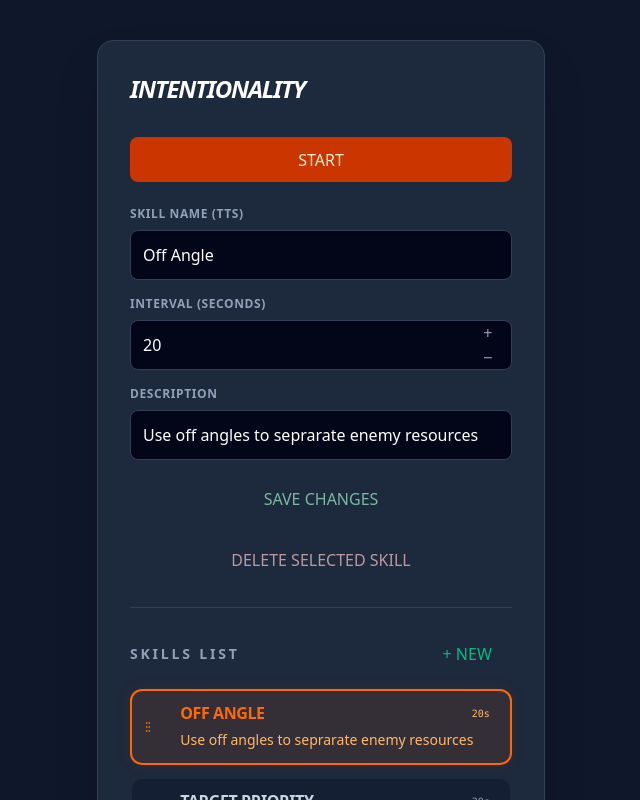
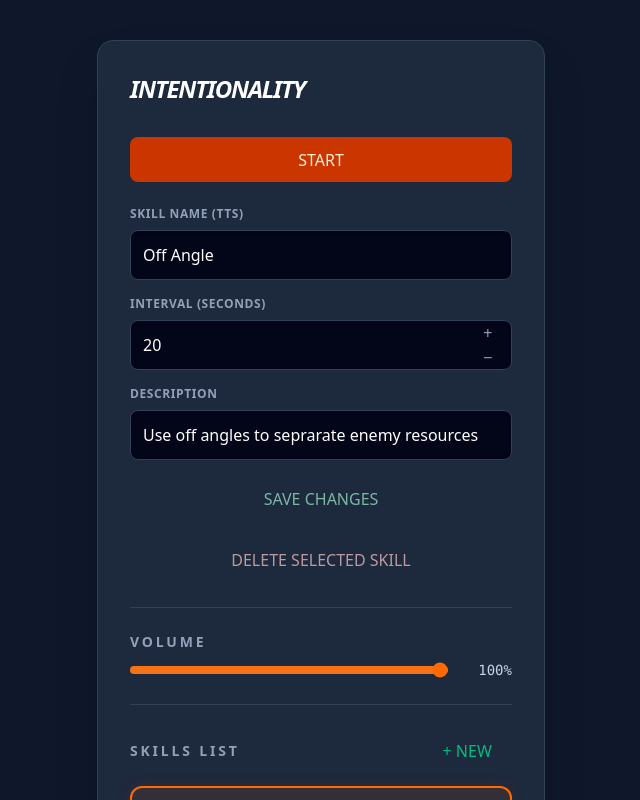
Before and after one commit to hollisma/OW-Intentionality-Timer, a React (Vite) app: page / in a window 1280 px wide. Shown: the top 800 px of the page, without its empty margins (319-959 px from the left). Built offline with nearby package versions, Linux system fonts and the light colour scheme.

Commit message:
add volume slider

```diff
--- a/src/App.tsx
+++ b/src/App.tsx
@@ -1,9 +1,11 @@
+import { useState, useEffect } from 'react';
 import { useSkills } from './hooks/useSkills';
 import { useTimer } from './hooks/useTimer';
 import { SkillList } from './components/SkillList';
 import { SkillEditor } from './components/SkillEditor';
 import { type Skill } from './types/Skill';
 import { LocalStorageSkillStorage } from './storage/LocalStorageSkillStorage';
+import { LocalStorageSettingsStorage } from './storage/LocalStorageSettingsStorage';
 
 const INITIAL_SKILLS: Skill[] = [
 	{
@@ -30,12 +32,20 @@ const INITIAL_SKILLS: Skill[] = [
 ]
 
 const storage = new LocalStorageSkillStorage();
+const settingsStorage = new LocalStorageSettingsStorage();
 
 function App() {
+  const [volume, setVolume] = useState<number>(1);
+
+  useEffect(() => {
+    settingsStorage.getVolume().then(setVolume);
+  }, []);
+
   const { skills, activeSkill, setActiveSkill, addSkill, saveSkill, deleteSkill, resetSkills, reorderSkill } = useSkills(storage, INITIAL_SKILLS);
   const { isActive, timeLeft, toggleTimer } = useTimer({
     skill: activeSkill.tts,
     intervalTime: activeSkill.interval,
+    volume: volume,
   });
 
   return (
@@ -46,7 +56,7 @@ function App() {
         </header>
 
         <main className='space-y-6'>
-          {/* 1. Timer Display Section */}
+          {/* Timer Display Section */}
           <section>
             {isActive && (
                <div className="text-center py-8 bg-slate-900/50 rounded-xl mb-4">
@@ -62,7 +72,7 @@ function App() {
             </button>
           </section>
 
-          {/* 2. Editor Section */}
+          {/* Editor Section */}
           <SkillEditor
             skill={activeSkill}
             isActive={isActive}
@@ -74,7 +84,37 @@ function App() {
 
           <hr className="border-slate-700" />
 
-          {/* 3. Navigation Section */}
+          {/* Volume Slider */}
+          <div className="space-y-2">
+            <label className="text-slate-400 font-bold uppercase text-sm tracking-[0.2em] block">
+              Volume
+            </label>
+            <div className="flex items-center gap-4">
+              <input
+                type="range"
+                min="0"
+                max="1"
+                step="0.01"
+                value={volume}
+                onChange={(e) => {
+                  const newVolume = parseFloat(e.target.value);
+                  setVolume(newVolume);
+                  settingsStorage.setVolume(newVolume);
+                }}
+                className="flex-1 h-2 bg-slate-700 rounded-lg appearance-none cursor-pointer accent-orange-500"
+                style={{
+                  background: `linear-gradient(to right, rgb(249 115 22) 0%, rgb(249 115 22) ${volume * 100}%, rgb(51 65 85) ${volume * 100}%, rgb(51 65 85) 100%)`
+                }}
+              />
+              <span className="text-slate-300 font-mono text-sm w-12 text-right">
+                {Math.round(volume * 100)}%
+              </span>
+            </div>
+          </div>
+
+          <hr className="border-slate-700" />
+
+          {/* Navigation Section */}
           <SkillList
             skills={skills}
             activeId={activeSkill.id}
--- a/src/hooks/useTimer.ts
+++ b/src/hooks/useTimer.ts
@@ -3,9 +3,10 @@ import { useState, useEffect, useRef } from 'react';
 interface TimerProps {
   skill: string;
   intervalTime: number;
+  volume?: number;
 }
 
-export const useTimer = ({ skill, intervalTime }: TimerProps) => {
+export const useTimer = ({ skill, intervalTime, volume = 1 }: TimerProps) => {
   const [isActive, setIsActive] = useState(false);
   const [timeLeft, setTimeLeft] = useState(intervalTime);
   const timerRef = useRef<number | null>(null);
@@ -14,6 +15,7 @@ export const useTimer = ({ skill, intervalTime }: TimerProps) => {
     if (window.speechSynthesis.speaking) window.speechSynthesis.cancel();
     const utterance = new SpeechSynthesisUtterance(text);
     utterance.rate = 0.9;
+    utterance.volume = volume;
     window.speechSynthesis.speak(utterance);
   };
 
@@ -23,14 +25,14 @@ export const useTimer = ({ skill, intervalTime }: TimerProps) => {
         setTimeLeft((prev) => prev - 1);
       }, 1000);
     } else if (timeLeft === 0) {
-      speak(`Reminder: ${skill}`);
+      speak(`${skill}`);
       setTimeLeft(intervalTime);
     }
 
     return () => {
       if (timerRef.current) clearInterval(timerRef.current);
     };
-  }, [isActive, timeLeft, skill, intervalTime]);
+  }, [isActive, timeLeft, skill, intervalTime, volume]);
 
   const toggleTimer = () => {
     if (!isActive) {
--- /dev/null
+++ b/src/storage/LocalStorageSettingsStorage.ts
@@ -0,0 +1,24 @@
+import { type SettingsStorage } from './SettingsStorage';
+
+const VOLUME_STORAGE_KEY = 'ow-intentionality-volume';
+
+export class LocalStorageSettingsStorage implements SettingsStorage {
+  async getVolume(): Promise<number> {
+    try {
+      const saved = localStorage.getItem(VOLUME_STORAGE_KEY);
+      return saved ? parseFloat(saved) : 1;
+    } catch (error) {
+      console.error('Error loading volume from localStorage:', error);
+      return 1;
+    }
+  }
+
+  async setVolume(volume: number): Promise<void> {
+    try {
+      localStorage.setItem(VOLUME_STORAGE_KEY, volume.toString());
+    } catch (error) {
+      console.error('Error saving volume to localStorage:', error);
+      throw error;
+    }
+  }
+}
--- /dev/null
+++ b/src/storage/SettingsStorage.ts
@@ -0,0 +1,4 @@
+export interface SettingsStorage {
+  getVolume(): Promise<number>;
+  setVolume(volume: number): Promise<void>;
+}
```
